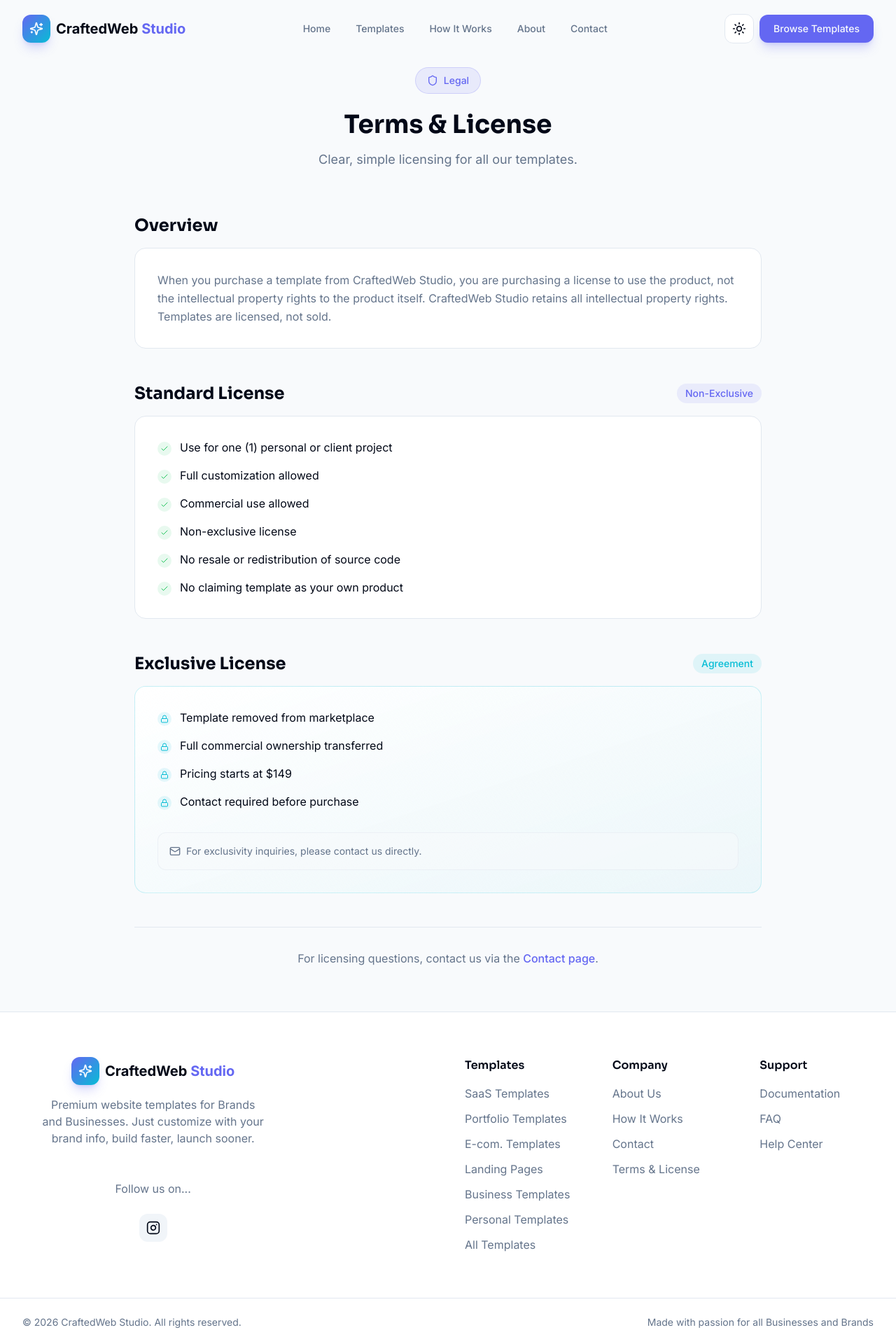
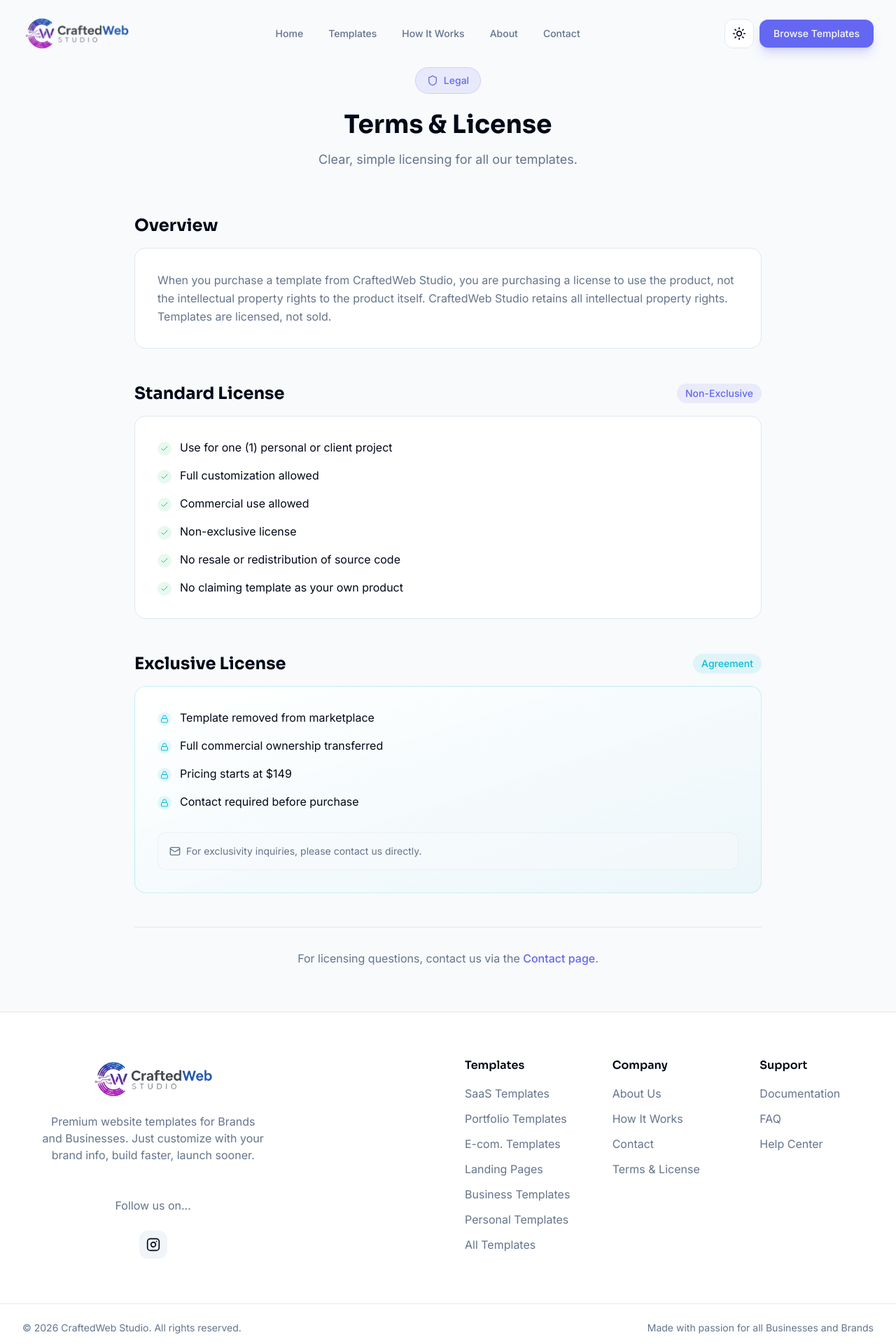
Before and after one commit to afif1710/CraftedWeb, a React (Vite) app: page /license in a window 1280 px wide. Shown: the top 1920 px of the page at 70% size. Built offline with nearby package versions, Linux system fonts and the light colour scheme.

Commit message:
Fix Logo, Template routing issue

```diff
--- a/src/components/AppLayout.tsx
+++ b/src/components/AppLayout.tsx
@@ -36,9 +36,12 @@ const AppLayout: React.FC<AppLayoutProps> = ({ initialPage }) => {
   const location = useLocation();
   const { slug } = useParams<{ slug: string }>();
   const [currentPage, setCurrentPage] = useState<Page>(initialPage || "home");
-  const [selectedTemplate, setSelectedTemplate] = useState<Template | null>(
-    null,
-  );
+  const [selectedTemplate, setSelectedTemplate] = useState<Template | null>(() => {
+    if (initialPage === "template-detail" && slug) {
+      return templates.find(t => t.slug === slug) || null;
+    }
+    return null;
+  });
   const [quickViewTemplate, setQuickViewTemplate] = useState<Template | null>(
     null,
   );
--- a/src/components/marketplace/Footer.tsx
+++ b/src/components/marketplace/Footer.tsx
@@ -65,12 +65,11 @@ const Footer: React.FC<FooterProps> = ({ onNavigate, onSelectCategory }) => {
               onClick={() => onNavigate('home')}
               className="flex items-center gap-2 mb-4 focus:outline-none focus-visible:ring-2 focus-visible:ring-primary rounded-lg"
             >
-              <div className="w-10 h-10 rounded-xl bg-gradient-to-br from-primary to-accent flex items-center justify-center shadow-lg shadow-primary/25">
-                <Sparkles className="w-5 h-5 text-white" />
-              </div>
-              <span className="text-xl font-bold text-foreground">
-                CraftedWeb<span className="text-primary"> Studio</span>
-              </span>
+              <img
+                src="/Logo.png"
+                alt="CraftedWeb Studio"
+                className="h-16 w-auto object-contain filter brightness-110 contrast-110"
+              />
             </button>
             <p className="text-muted-foreground mb-6 max-w-xs">
               Premium website templates for Brands and Businesses. Just customize with your brand info, build faster, launch sooner.
--- a/src/components/marketplace/Header.tsx
+++ b/src/components/marketplace/Header.tsx
@@ -43,12 +43,11 @@ const Header: React.FC<HeaderProps> = ({ currentPage, onNavigate }) => {
             className="flex items-center gap-2 group focus:outline-none focus-visible:ring-2 focus-visible:ring-primary rounded-lg"
             aria-label="Go to homepage"
           >
-            <div className="w-10 h-10 rounded-xl bg-gradient-to-br from-primary to-accent flex items-center justify-center shadow-lg shadow-primary/25 group-hover:shadow-primary/40 transition-shadow">
-              <Sparkles className="w-5 h-5 text-white" />
-            </div>
-            <span className="text-xl font-bold text-foreground hidden sm:block">
-              CraftedWeb<span className="text-primary"> Studio</span>
-            </span>
+            <img
+              src="/Logo.png"
+              alt="CraftedWeb Studio"
+              className="h-12 md:h-14 w-auto object-contain transition-transform group-hover:scale-105 filter brightness-110 contrast-110"
+            />
           </button>
 
           {/* Desktop Navigation */}
```
Also changed, not shown: public/Logo.png (added), vercel.json.
